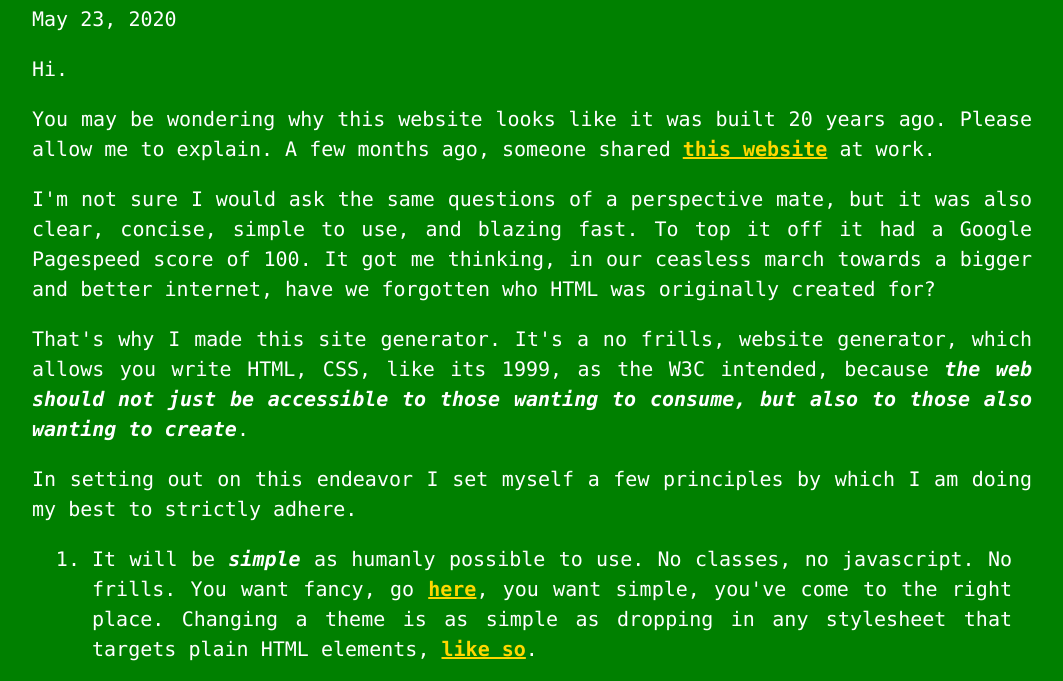
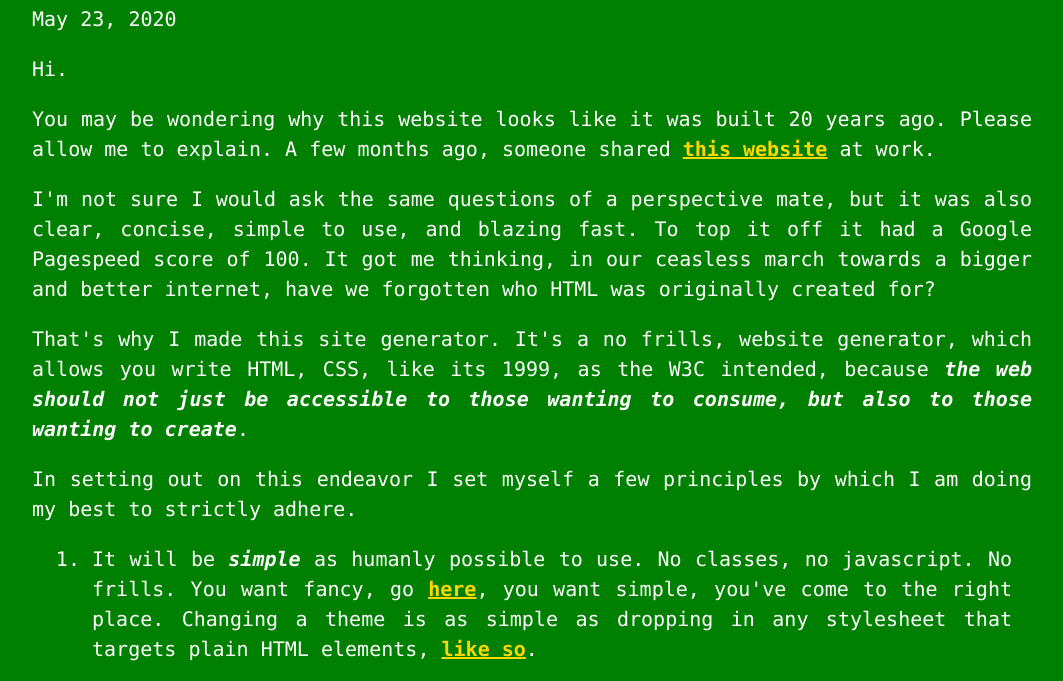
Before and after one commit to jonascript/htmlgoddess, a website built with webpack: page docs/index.html in a window 1280 px wide. Shown: the part 76-757 px from the top of the page, without its empty margins (108-1171 px from the left). Built offline with nearby package versions, Linux system fonts and the light colour scheme.

Commit message:
typo fix

```diff
--- a/docs/index.html
+++ b/docs/index.html
@@ -18,7 +18,7 @@
       <p>Hi. </p>
       <p>You may be wondering why this website looks like it was built 20 years ago. Please allow me to explain. A few months ago, someone shared <a href="https://findingmyrepublicangoddess.com">this website</a> at work.</p>
       <p>I'm not sure I would ask the same questions of a perspective mate, but it was also clear, concise, simple to use, and blazing fast. To top it off it had a Google Pagespeed score of 100. It got me thinking, in our ceasless march towards a bigger and better internet, have we forgotten who HTML was originally created for?</p>
-      <p>That's why I made this site generator. It's a no frills, website generator, which allows you write HTML, CSS, like its 1999, as the W3C intended, because <strong><i>the web should not just be accessible to those wanting to consume, but also to those also wanting to create</i></strong>.</p>
+      <p>That's why I made this site generator. It's a no frills, website generator, which allows you write HTML, CSS, like its 1999, as the W3C intended, because <strong><i>the web should not just be accessible to those wanting to consume, but also to those wanting to create</i></strong>.</p>
       <p>In setting out on this endeavor I set myself a few principles by which I am doing my best to strictly adhere. </p>
       <ol>
         <li>
```
Also changed, not shown: src/content/index.html (+1 -1 lines), 1 other file.
